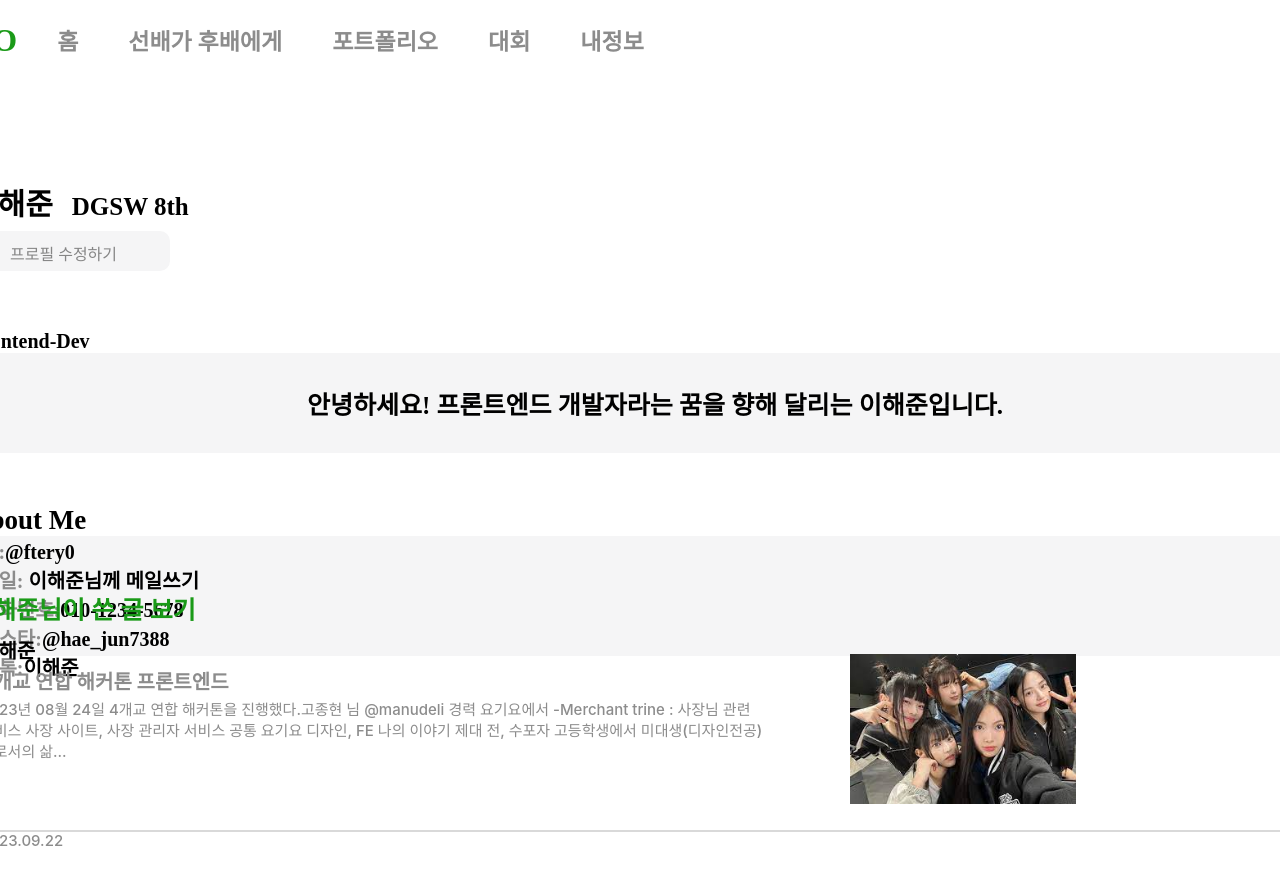
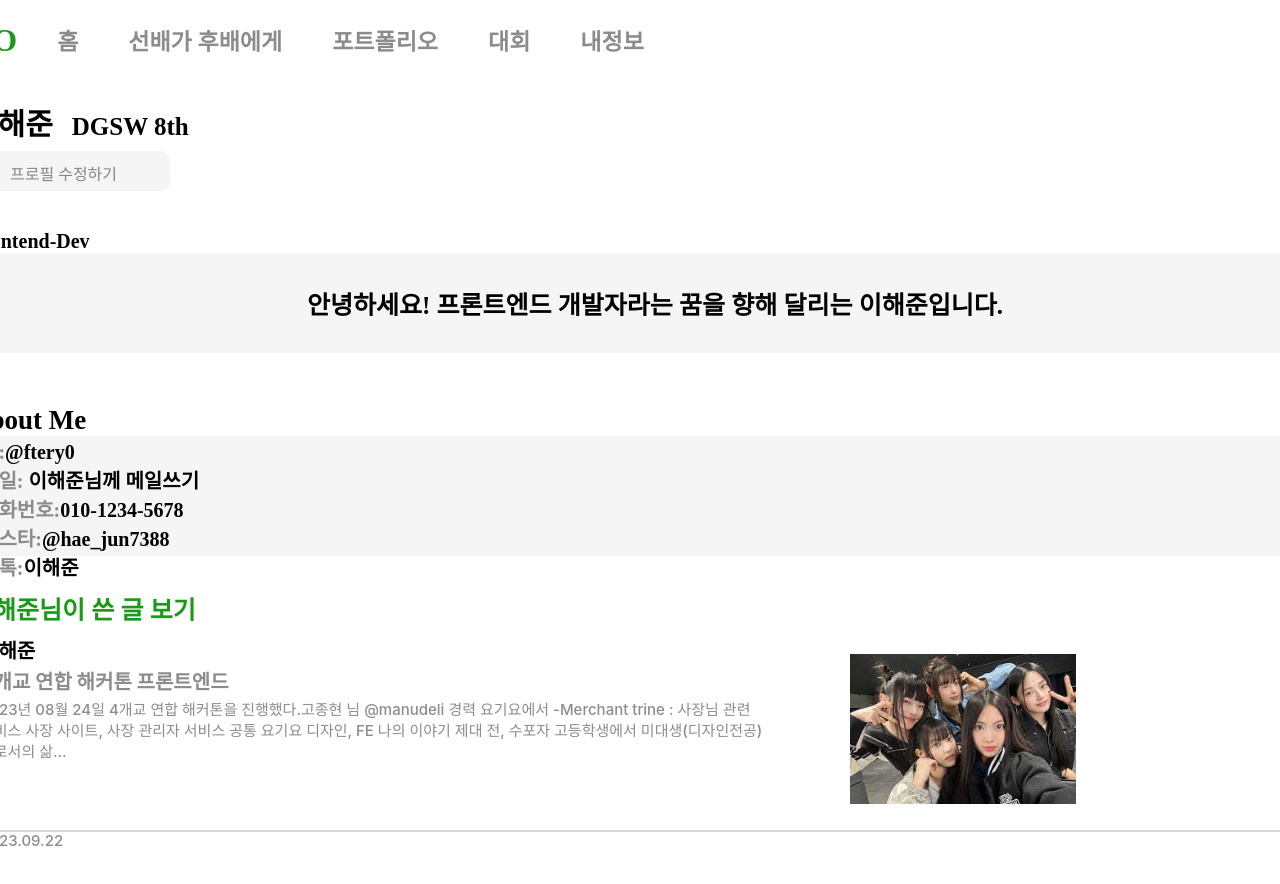
Before and after one commit to Sopo2023/SOPO_FRONTLAST, a React (Create React App) app in the folder SOPOLAST/: page /Mypage in a window 1280 px wide. Shown: the top 884 px of the page. Built offline with nearby package versions, Linux system fonts and the light colour scheme.

Commit message:
🐛 :: 게시물 공간

```diff
--- a/SOPOLAST/src/Components/Mypage/mypage.css
+++ b/SOPOLAST/src/Components/Mypage/mypage.css
@@ -51,13 +51,10 @@ ul {
 .link:hover {
   color: #1a9a18;
 }
-.Readme {
-  margin-top: 200px;
-}
 .top {
   position: absolute;
   align-items: flex-start;
-  margin-top: 100px;
+  margin-top: 20px;
 }
 .top1 {
   font-size: 30px;
@@ -104,7 +101,7 @@ ul {
 }
 
 .Readme{
-  margin-top: 250px;
+  margin-top: 150px;
 }
 
 .body {
@@ -124,6 +121,7 @@ ul {
   margin: 52px 0 0 60px;
   font-size: 20px;
   font-weight: 800;
+  position: absolute;
 }
 
 .pT {
@@ -136,7 +134,6 @@ ul {
   width: 1370px;
   height: 120px;
   border-radius: 10px;
-  position: absolute;
 }
 
 .link1 {
@@ -259,7 +256,6 @@ ul {
   height: 100%;
   top: 0;
   background-color: #73737339;
-
 }
 .pagination-writing{
   position: absolute;
```
